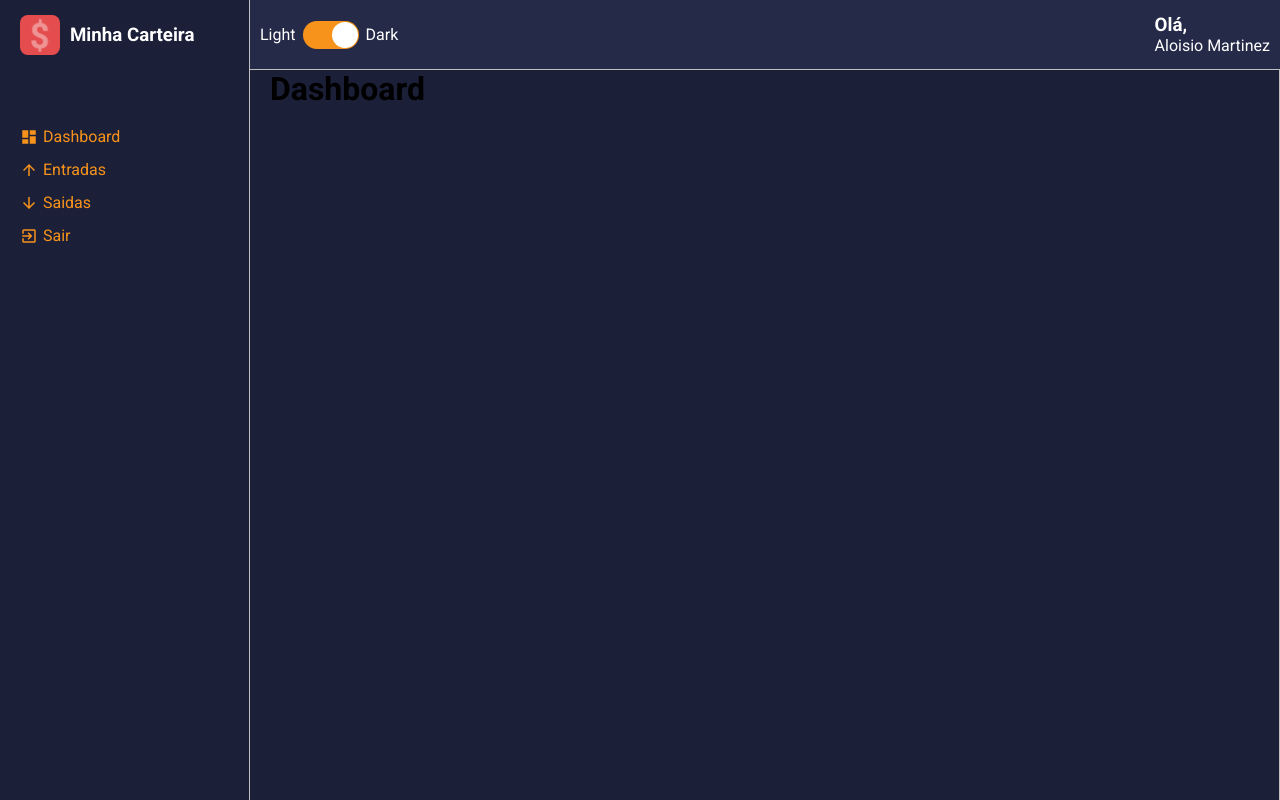
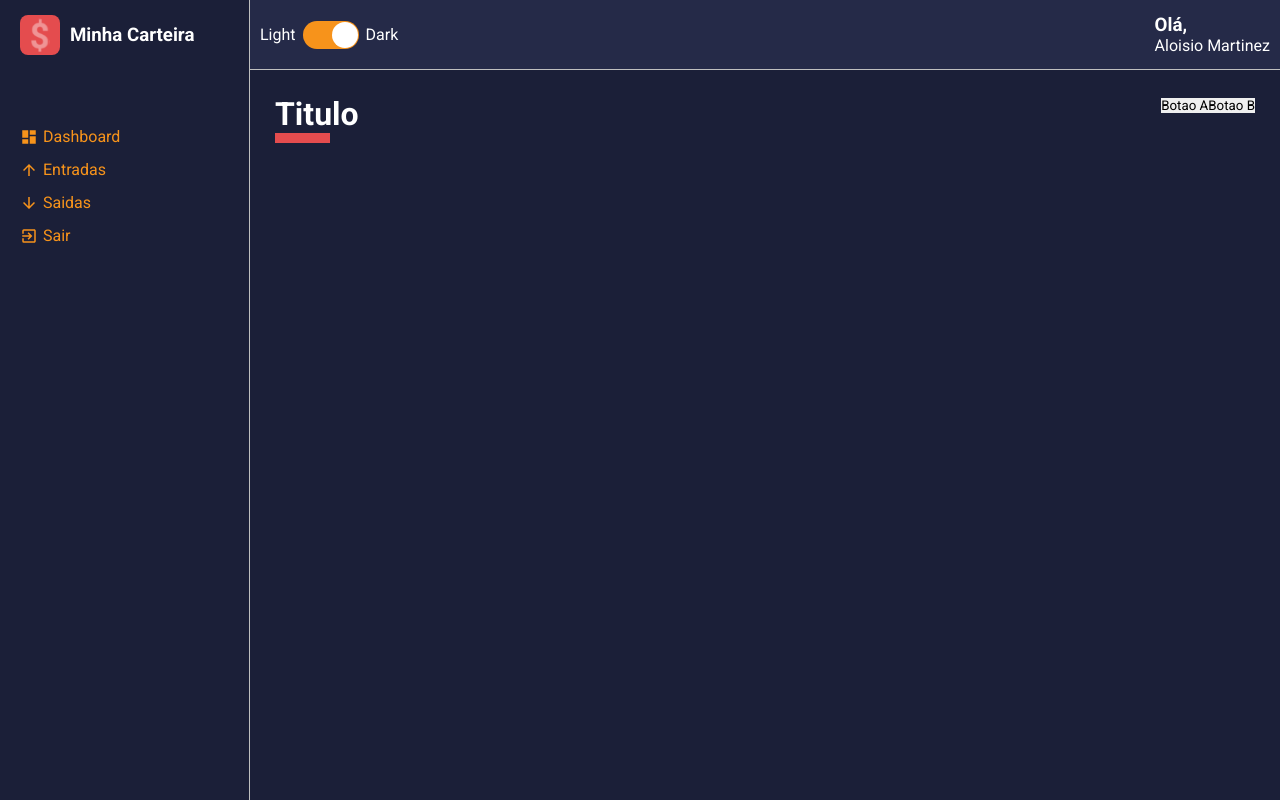
Before and after one commit to aloisiomartinez/dashboard, a React (Create React App) app: page /dashboard in a window 1280 px wide. Built offline with nearby package versions, Linux system fonts and the light colour scheme.

Commit message:
component content header

```diff
--- a/src/components/Content/index.tsx
+++ b/src/components/Content/index.tsx
@@ -4,12 +4,9 @@ import logoImg from '../../assets/logo.svg';
 
 import * as S from './styles';
 
-const Content: React.FC = () => {
-  return (
-    <S.Container>
-      <h1>Dashboard</h1>
-    </S.Container>
-  );
+// eslint-disable-next-line react/prop-types
+const Content: React.FC = ({ children }) => {
+  return <S.Container>{children}</S.Container>;
 };
 
 export default Content;
--- a/src/components/Content/styles.ts
+++ b/src/components/Content/styles.ts
@@ -6,5 +6,5 @@ export const Container = styled.div`
   background-color: ${props => props.theme.colors.primary};
   padding-left: 20px;
 
-  border-right: 1px solid ${props => props.theme.colors.gray};
+  padding: 25px;
 `;
--- a/src/components/ContentHeader/index.tsx
+++ b/src/components/ContentHeader/index.tsx
@@ -4,8 +4,19 @@ import logoImg from '../../assets/logo.svg';
 
 import * as S from './styles';
 
+// eslint-disable-next-line react/prop-types
 const ContentHeader: React.FC = ({ children }) => {
-  return <S.Container>{children}</S.Container>;
+  return (
+    <S.Container>
+      <S.TitleContainer>
+        <h1>Titulo</h1>
+      </S.TitleContainer>
+      <S.Controllers>
+        <button type='button'>Botao A</button>
+        <button type='button'>Botao B</button>
+      </S.Controllers>
+    </S.Container>
+  );
 };
 
 export default ContentHeader;
--- a/src/components/ContentHeader/styles.ts
+++ b/src/components/ContentHeader/styles.ts
@@ -1,3 +1,25 @@
 import styled from 'styled-components';
 
-export const Container = styled.div``;
+export const Container = styled.div`
+  width: 100%;
+
+  display: flex;
+  justify-content: space-between;
+
+  margin-bottom: 25px;
+`;
+
+export const TitleContainer = styled.div`
+  > h1 {
+    color: ${props => props.theme.colors.white};
+
+    &::after {
+      content: '';
+      display: block;
+      width: 55px;
+      border-bottom: 10px solid ${props => props.theme.colors.warning};
+    }
+  }
+`;
+
+export const Controllers = styled.div``;
--- a/src/components/Layout/index.tsx
+++ b/src/components/Layout/index.tsx
@@ -6,6 +6,7 @@ import MainHeader from '../MainHeader';
 import Aside from '../Aside';
 import Content from '../Content';
 
+// eslint-disable-next-line react/prop-types
 const Layout: React.FC = ({ children }) => {
   return (
     <S.Grid>
--- a/src/pages/Dashboard/index.tsx
+++ b/src/pages/Dashboard/index.tsx
@@ -1,7 +1,15 @@
 import React from 'react';
 
+import ContentHeader from '../../components/ContentHeader';
+
+import * as S from './styles';
+
 const Dashboard: React.FC = () => {
-  return <h1>Dashboard</h1>;
+  return (
+    <S.Container>
+      <ContentHeader />
+    </S.Container>
+  );
 };
 
 export default Dashboard;
--- /dev/null
+++ b/src/pages/Dashboard/styles.ts
@@ -0,0 +1,3 @@
+import styled from 'styled-components';
+
+export const Container = styled.div``;
```
Also changed, not shown: 1 other file (tests, documents, lock files or other folders).
